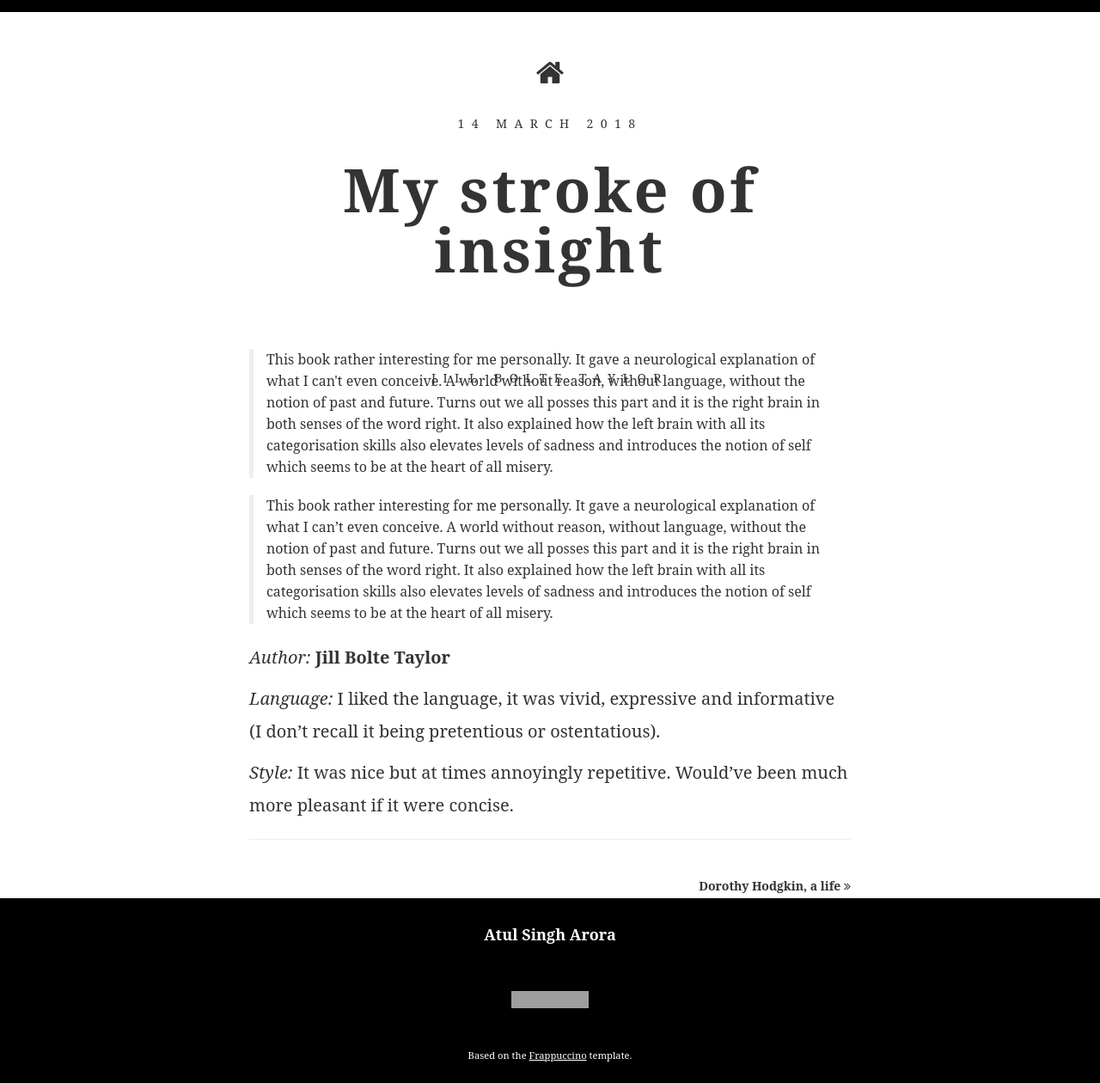
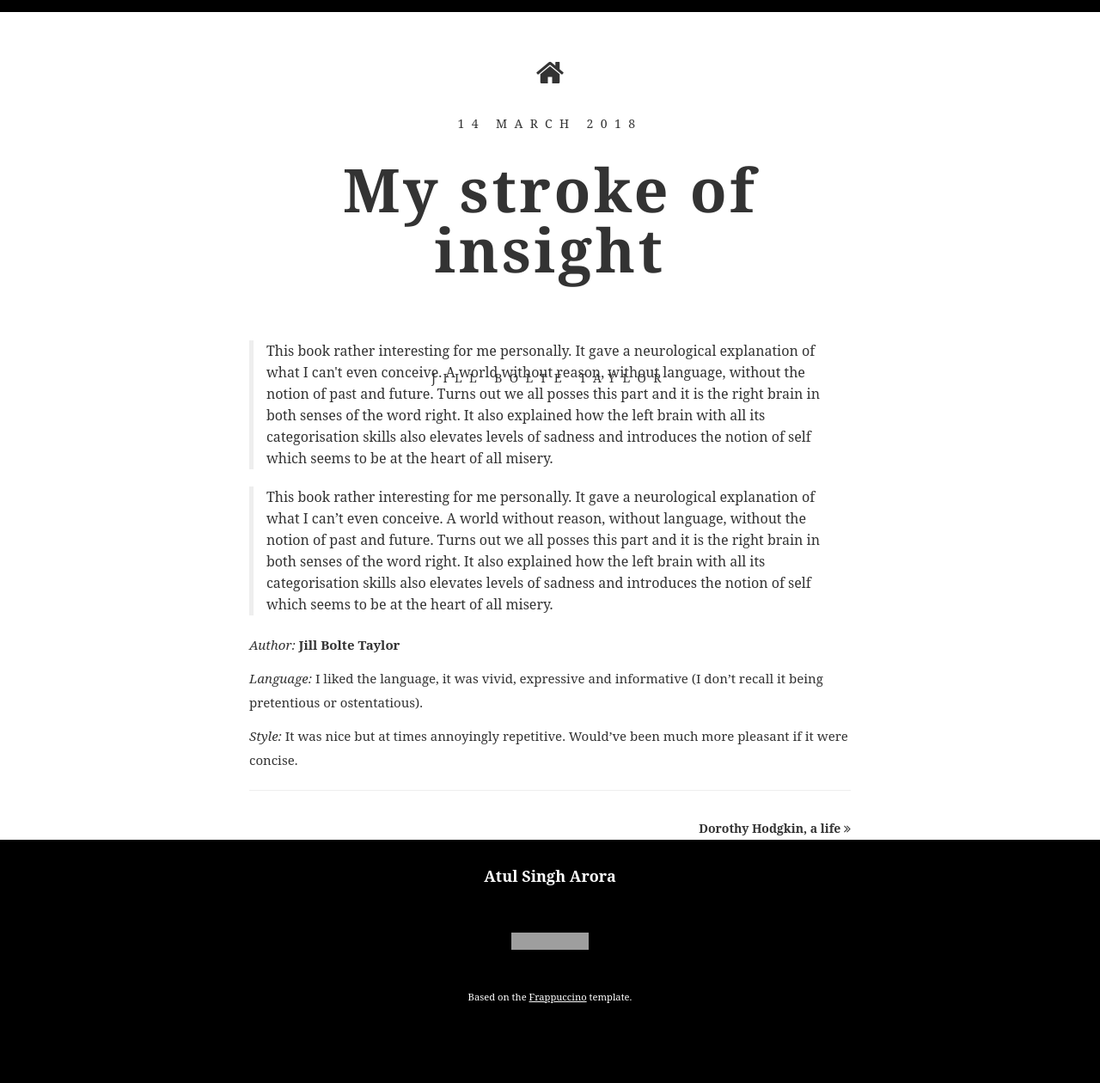
Before and after one commit to gleaned/gleaned.github.io, a Jekyll site: the page built from _posts/2018-03-14-JillBolte.md, in a window 1280 px wide. Shown: the whole page at 86% size. Built offline with Jekyll 4.4.1, drawn with Linux system fonts in a browser that asks for light colours; some web fonts are replaced; comment, search, counter and statistics services are not loaded; after the commit the page ends 1192 px from its top, so only the background shows below that; grey boxes are pictures that could not be loaded.

Commit message:
/ ‘_layouts/post_page.html’

```diff
--- a/_layouts/post_page.html
+++ b/_layouts/post_page.html
@@ -16,7 +16,7 @@
 				<h2 class="content">{{page.title}}</h2>
 				<h5 class="post">{{page.author}}</h5>
 				<!-- <h4 >{{page.author}}</h4> -->
-				<section class="content" style="font-size:20px;margin:2em 0 2em 0;">
+				<section class="content" style="font-size:15px;margin:2em 0 2em 0;">
 					<blockquote><p>{{page.abstract}}</p></blockquote>
 					{{ content }}
 					<hr>
```
